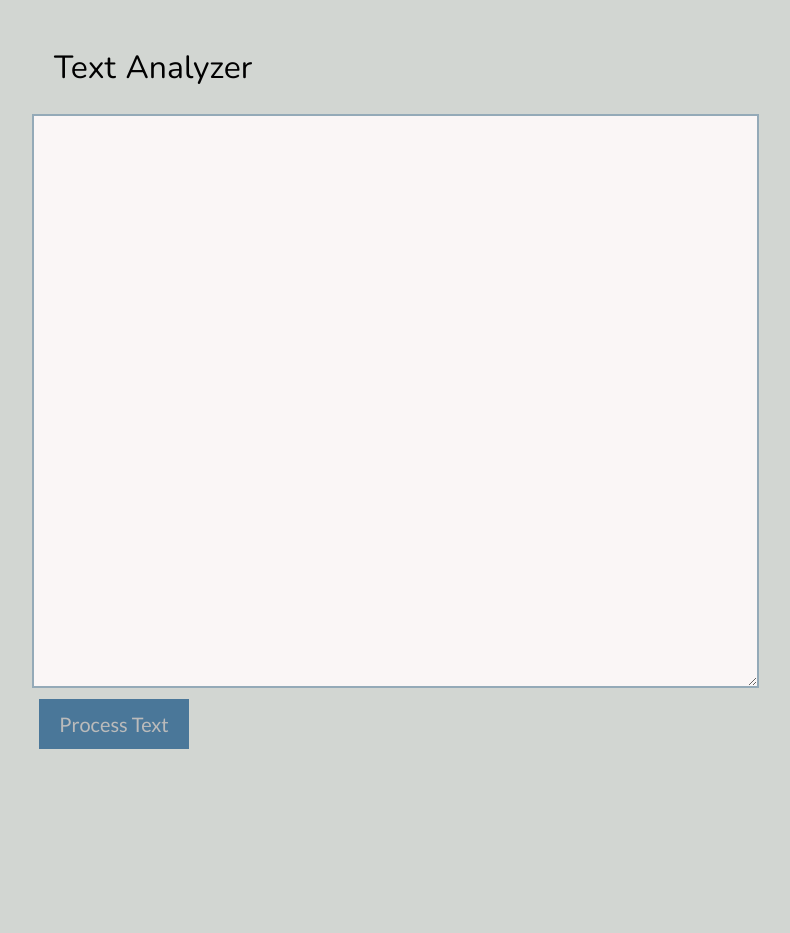
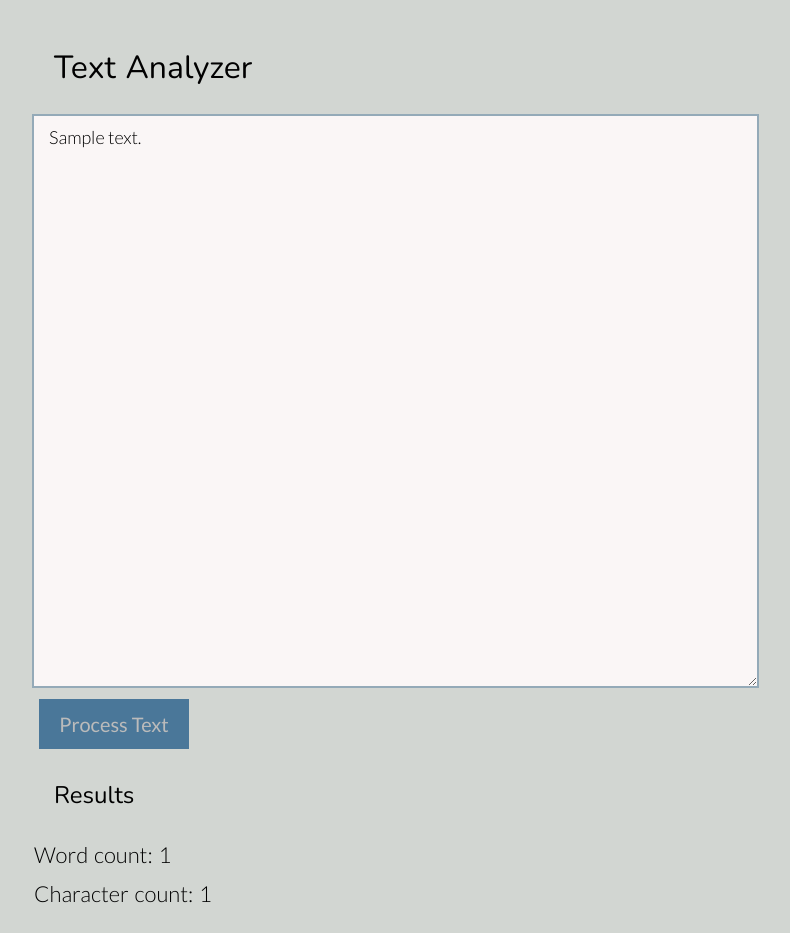
Before and after one commit to Sibgat-git/Text-Analyzer-With-Flask, a Flask app: template templates/post.html in a window 1280 px wide. Shown: the part 99-1032 px from the top of the page, without its empty margins (50-840 px from the left). Before the commit the page ends 848 px from the top, so only its background shows below. Run offline with Flask 3, Linux system fonts and the light colour scheme; the template is opened without the code that fills it: most values are stand-ins (such as "Sample title", 1, 10 or a date in 2020).

Commit message:
completed

```diff
--- a/app.py
+++ b/app.py
@@ -1,4 +1,4 @@
-from flask import Flask , render_template, url_for, request,redirect
+from flask import Flask, render_template, url_for, request
 import os
 
 app = Flask(__name__)
@@ -16,18 +16,26 @@ def about():
     name = '30 Days of Python Programming'
     return render_template('about.html',name=name,title='About us')
 
-@app.route('/post')
+@app.route('/post',methods=['GET','POST'])
 def post():
-    name= 'Text Analyzer'
+    name = 'Text Analyzer'
     if request.method == 'GET':
         return render_template('post.html',title=name,name=name)
     if request.method == 'POST':
         content = request.form['content']
-        print(content)
-        return redirect(url_for('result'))
-
-    return render_template('post.html',name=name,title=name)
+        words = content.split()
+        word_count = len(words)
+        char_count = len(content)
+        return render_template('post.html',
+                               title=name,
+                               name=name,
+                               content=content,
+                               word_count=word_count,
+                               char_count=char_count)
 
 if __name__ == '__main__':
     port = int(os.environ.get("PORT",5000)) #makes app cloud ready
     app.run(debug=True, host='0.0.0.0', port=port)
+
+#built the basic there are two errors left,
+# need a understand the app syntax better and work on deployment
--- a/templates/about.html
+++ b/templates/about.html
@@ -1,7 +1,7 @@
 {% extends 'layout.html' %}
 {% block content%}
 
-<div class=" container">
+<div class="container">
     <h1>About {{name}}</h1>
     <p>
 
--- a/templates/post.html
+++ b/templates/post.html
@@ -5,14 +5,22 @@
 <div class="container">
     <h1> Text Analyzer</h1>
 
-   <form action="https://thirtydaysofpython-v1.herokuapp.com/post" method="POST">
+   <form action="{{url_for('post')}}" method="POST">
     <div>
-      <textarea rows="25" name="content" autofocus></textarea>
+      <textarea rows="25" name="content" autofocus>{{content if content}}</textarea>
     </div>
     <div>
       <input type="submit" class="btn" value="Process Text" />
     </div>
     </form>
+
+    {% if word_count is defined %}
+    <div class="results">
+        <h2>Results</h2>
+        <p>Word count: {{word_count}}</p>
+        <p>Character count: {{char_count}}</p>
+    </div>
+    {% endif %}
 </div>
 
 {% endblock %}
```
